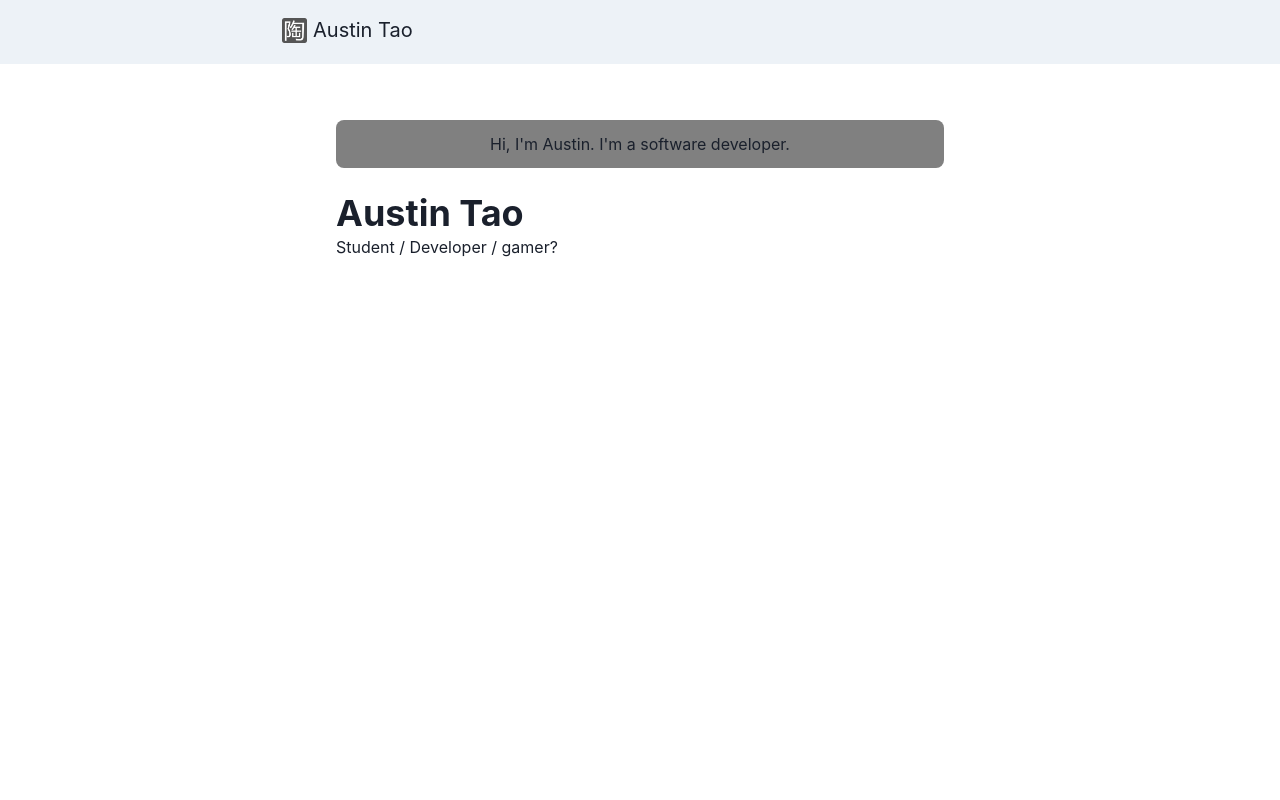
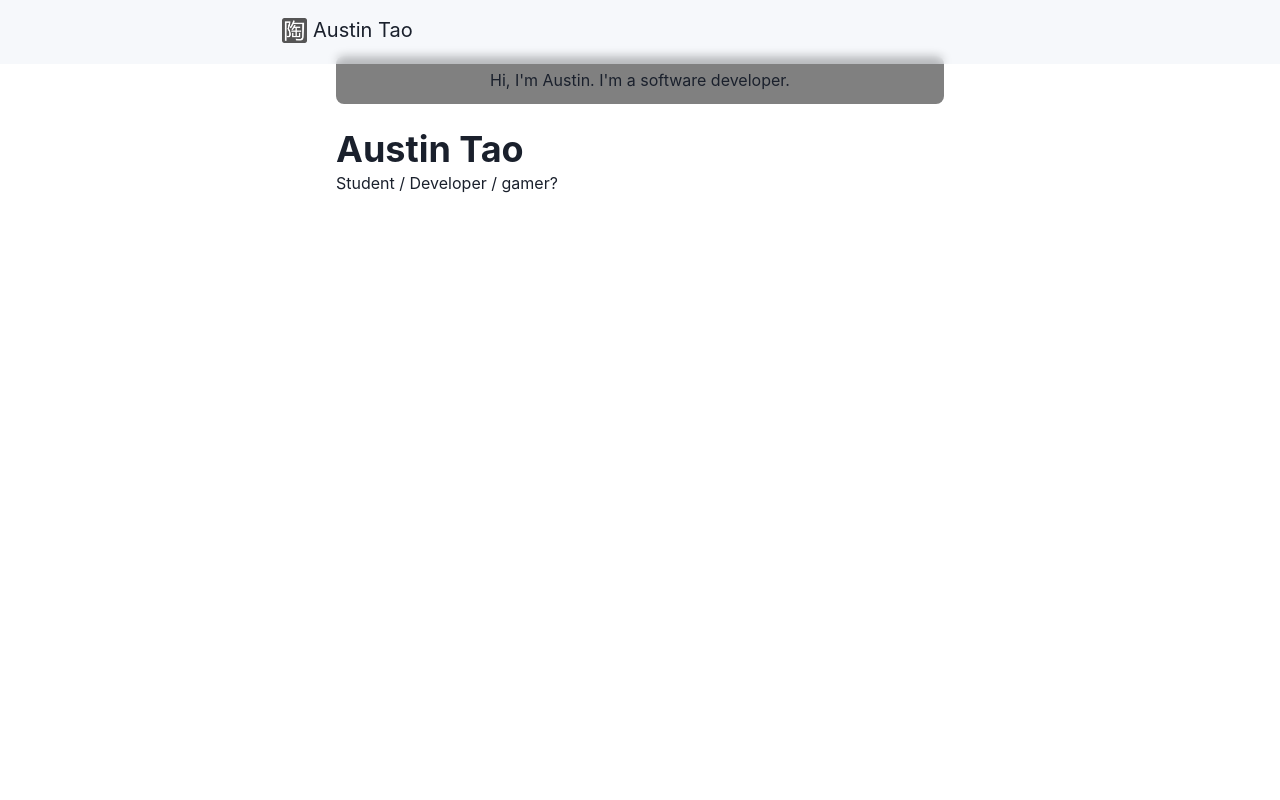
Before and after one commit to taoaustin/taoaustin-webpage, a Next.js app: page / in a window 1280 px wide. Shown: the top 800 px of the page. Built offline with nearby package versions, Linux system fonts and the light colour scheme.

Commit message:
experimenting + formatting

```diff
--- a/components/logo.js
+++ b/components/logo.js
@@ -1,5 +1,4 @@
 import Link from 'next/link'
-import Image from 'next/image'
 import { Text, useColorModeValue } from '@chakra-ui/react'
 import styled from '@emotion/styled'
 
@@ -13,11 +12,11 @@ line-height: 20px;
 padding: 10px;
 
 img {
-  transition: 0.2s ease-in-out;
+  transition: 50ms ease;
 }
 
 &:hover img {
-  transform: scale(1.2);
+  transform: scale(1.15);
 }
 `
 
--- a/components/navbar.js
+++ b/components/navbar.js
@@ -4,7 +4,7 @@ import {
   Container,
   Box,
   Link,
-  Stack,
+  HStack,
   Heading,
   Flex,
   Menu,
@@ -31,15 +31,27 @@ const Navlink = ({navhref, children}) => {
 const Navbar = () => {
   return (
     <>
-      <Box bg={useColorModeValue('gray.100', 'gray.900')} px={5}>
-        <Container maxW="container.md">
-          <Flex h={16} alignItems={'center'} justifyContent={'space-between'}>
-            <Logo />
-          </Flex>
-        </Container>
+      {/* backdropFilter/Blur don't work in firefox, https://chakra-ui.com/docs/styled-system/features/style-props#filter */}
+      <Box
+        position="fixed"
+        w="full"
+        bg={useColorModeValue('rgba(237, 242, 247, 0.5)',
+                              'rgba(23, 25, 35, 0.5)')}
+        px={5}
+        backdropFilter='auto'
+        backdropBlur='5px'
+      >
+        <Flex h={16} align="center">
+          <Container maxW="container.md">
+              <Logo />
+              <HStack>
+
+              </HStack>
+          </Container>
+        </Flex>
       </Box>
     </>
   )
-};
+}
 
-export default Navbar;
+export default Navbar
--- a/pages/index.js
+++ b/pages/index.js
@@ -1,24 +1,55 @@
-import { Container, Box, Heading } from "@chakra-ui/react";
+import { Container, Box, Heading, Flex } from "@chakra-ui/react";
 
 const HomePage = () => {
   return (
     <>
-      <Box borderRadius="lg" bg="gray" p={3} mb={6} align={"center"}>
+      <Box borderRadius="lg" bg="gray" p={3} mb={6} align="center">
         Hi, I&apos;m Austin. I'm a software developer.
       </Box>
 
-      <Box display="flex">
-        <Box flexGrow={1}>
+      <Flex direction="column">
           <Heading as="h2" variant="page-title">
             Austin Tao
           </Heading>
           <p>
             Student / Developer / gamer?
+            <br></br>
+            <br></br>
+            <br></br>
+            <br></br>
+            <br></br>
+            <br></br>
+            <br></br>
+            <br></br>
+            <br></br>
+            <br></br>
+            <br></br>
+            <br></br>
+            <br></br>
+            <br></br>
+            <br></br>
+            <br></br>
+            <br></br>
+            <br></br>
+            <br></br>
+            <br></br>
+            <br></br>
+            <br></br>
+            <br></br>
+            <br></br>
+            <br></br>
+            <br></br>
+            <br></br>
+            <br></br>
+            <br></br>
+            <br></br>
+            <br></br>
+            <br></br>
+            yo
           </p>
-        </Box>
-      </Box>
+      </Flex>
     </>
-  );
-};
+  )
+}
 
-export default HomePage;
+export default HomePage
```
Also changed, not shown: components/layout.js (+5 -5 lines), pages/_app.js (+5 -4 lines).
